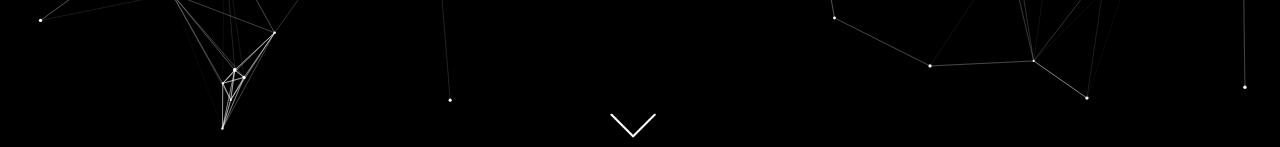
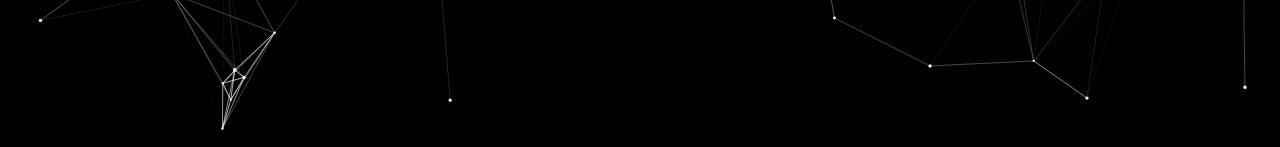
Before and after one commit to rishabumich/portfolio-website, a Next.js app: page / in a window 1280 px wide. Shown: the part 650-797 px from the top of the page. Built offline with nearby package versions, Linux system fonts and the light colour scheme.

Commit message:
Removed down arrow

```diff
--- a/app/components/MainTitle.tsx
+++ b/app/components/MainTitle.tsx
@@ -80,14 +80,14 @@ function MainTitle() {
             />
           </a>
         </div>
-        <div className="absolute flex justify-center bottom-0 left-1/2 transform -translate-x-20">
+        {/* <div className="absolute flex justify-center bottom-0 left-1/2 transform -translate-x-20">
           <Image
             src={scrollDownGif}
             alt="Gif of Arrow pointing downwards"
             width={150}
             height={150}
           />
-        </div>
+        </div> */}
       </div>
     </div>
   );
```
